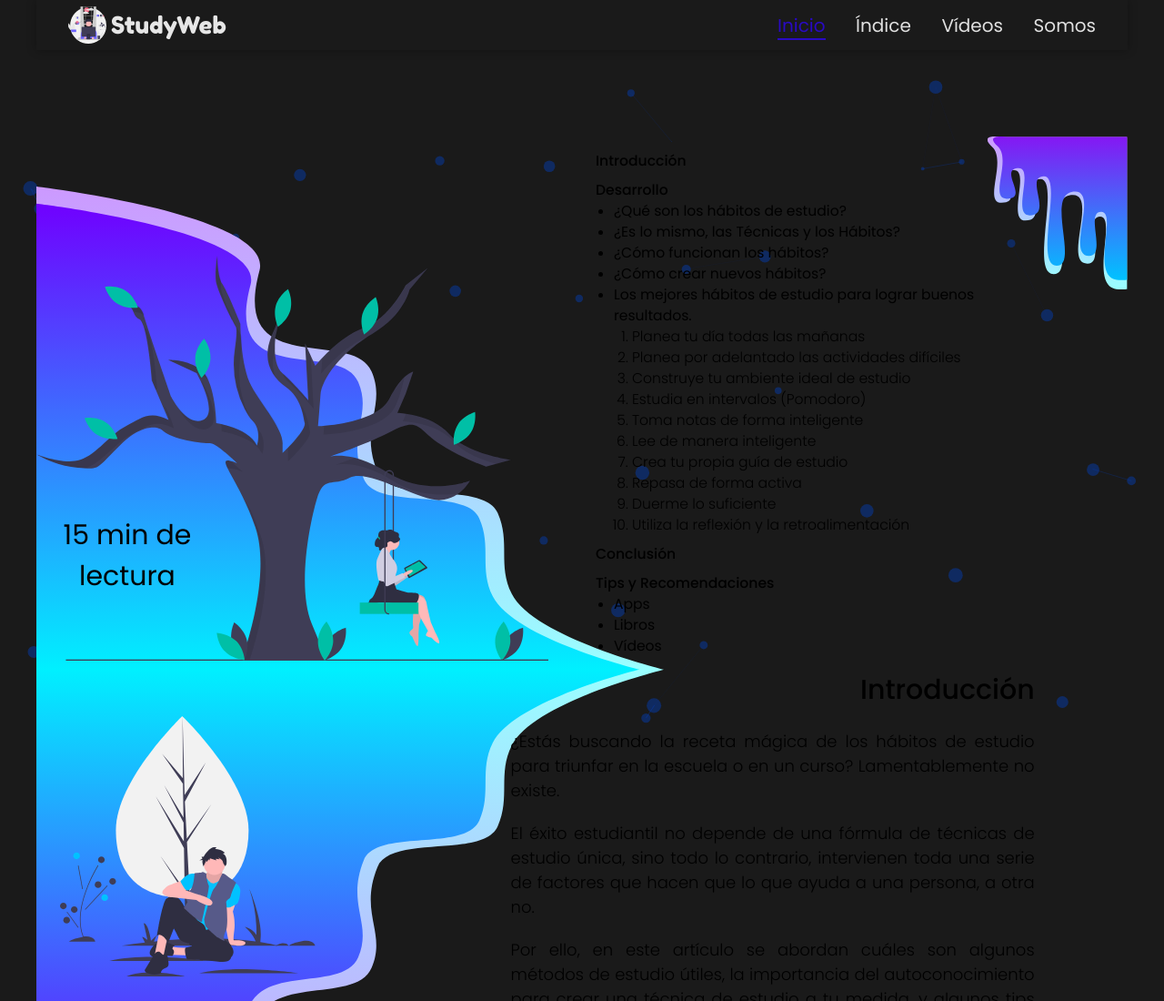
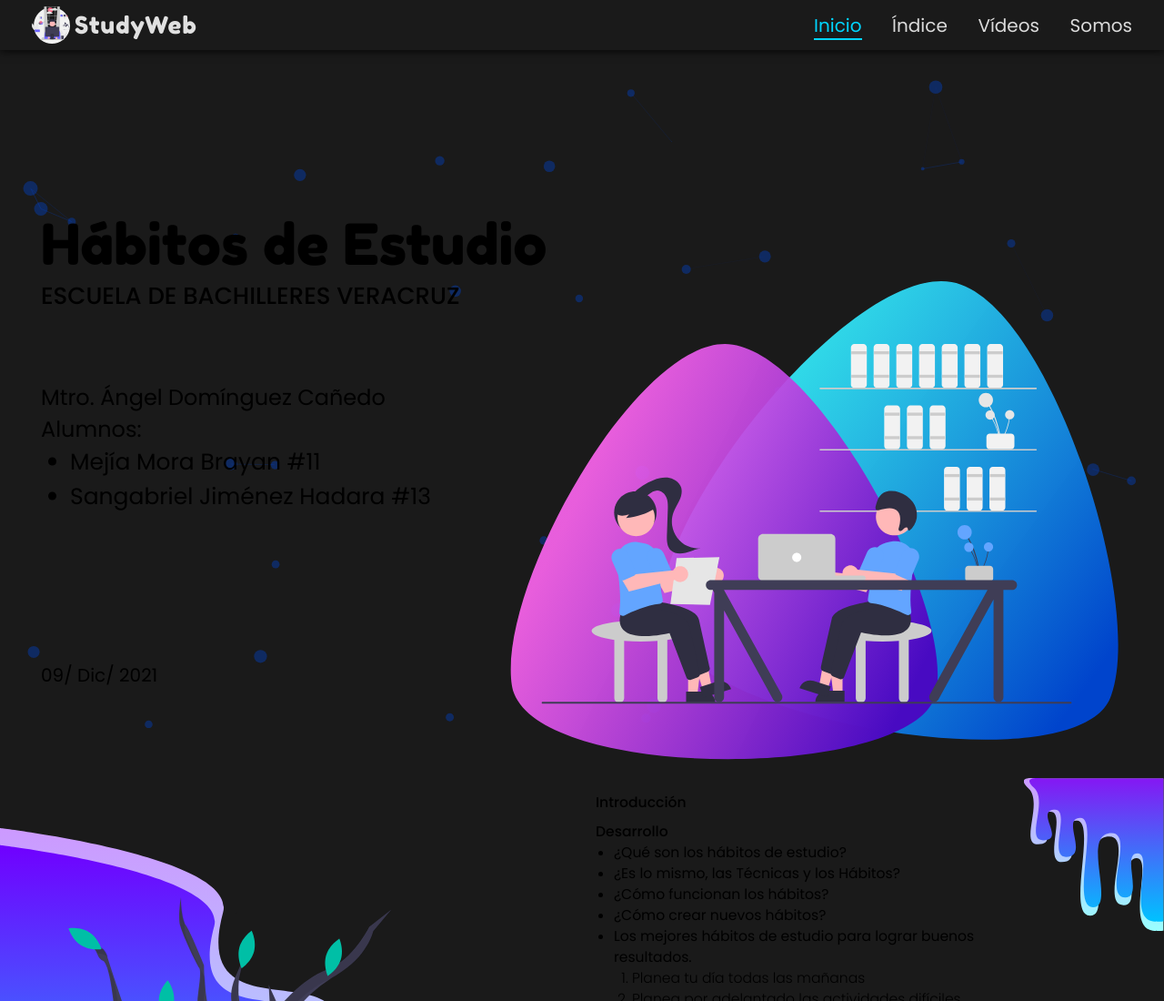
Before and after one commit to brianlewyn/WebPage-02, a plain HTML site: page index.html in a window 1280 px wide. Shown: the top 1100 px of the page at 91% size. Drawn offline with nearby package versions, Linux system fonts and the light colour scheme.

Commit message:
El NavBar, listo. Ahora sigue HomePage

```diff
--- a/CSS/Main.css
+++ b/CSS/Main.css
@@ -1,7 +1,13 @@
+/* ========== Grid-Container ========== */
+.Grid-Container {
+   position: static;
+}
+
+
 /* ========== For All The Main Content ========== */
 main {
    position: relative;
-   width: var(--Vw);
+   width: 100%;
    padding-top: 5.5rem;
 }
 main img {
--- a/SASS/NavBar.scss
+++ b/SASS/A00-NavBar.scss
@@ -1,42 +1,48 @@
 // [Sass]:[Text]:[Config-Main]
-// $Primary-Color: hsl(0, 0%, 10%);
-// $Secondary-Color: hsl(0, 0%, 12%);
-// $Terciary-Color: hsl(0, 0%, 14%);
-// $Quaternary-Color: hsl(0, 0%, 16%);
+
+$PrimaryMain:     hsl(0, 0%, 10%);
+$SecondaryMain:   hsl(0, 0%, 12%);
+$TerciaryMain:    hsl(0, 0%, 14%);
+$QuaternaryMain:  hsl(0, 0%, 16%);
 $Link: hsl(250, 90%, 40%);
 
-// [Sass]:[Text]:[DarkMode]
-$Primary-Color: hsl(0, 0%, 90%);
-$Secondary-Color: hsl(0, 0%, 88%);
-$Terciary-Color: hsl(0, 0%, 86%);
-$Quaternary-Color: hsl(0, 0%, 84%);
-// $Link: hsl(250, 90%, 40%);
+$PrimaryDark:     hsl(0, 0%, 88%);
+$SecondaryDark:   hsl(0, 0%, 86%);
+$TerciaryDark:    hsl(0, 0%, 84%);
+$QuaternaryDark:  hsl(0, 0%, 82%);
+$Link: hsl(250, 90%, 40%);
 
-
-// [Sass]:[Color]:[Config-Main]
-// [Very Light, Light, Dark, Very Dark];
-// $Background: hsl(0, 0%, 96%);
 $Purple-VL: hsla(270, 100%, 80%, 100%);
-$Purple-L: hsla(305, 100%, 70%, 90%);
-$D-Purple: hsla(270, 85%, 60%, 100%);
+$Purple-L:  hsla(305, 100%, 70%, 90%);
+$D-Purple:  hsla(270, 85%, 60%, 100%);
 $VD-Purple: hsla(250, 90%, 40%, 90%);
 
-// [Sass]:[Color]:[DarkMode]
-$Background: linear-gradient(
+$HighLighter: hsl(190, 100%, 50%);
+$HighLighter2: hsl(0, 0%, 20%);
+
+$ConfigMain: linear-gradient(
+   to top left,
+   hsl(0, 0%, 95%) 0%,
+   hsl(0, 0%, 95%) 100%
+);
+$ConfigDark: linear-gradient(
    to top left,
    hsl(0, 0%, 10%) 0%,
-   hsl(0, 0%, 10%) 100% );
+   hsl(0, 0%, 10%) 100%
+);
 
-// Variables (SASS) [Unit and size]
 $Unit: 1rem;
 $NavBar: 5.5rem;
 $Vh: calc(100vh - $NavBar);
 $Vw: 100%;
 
+
 // Functions (SASS)
 @function size($x) {
    @return $x * $Unit;
 }
+
+
 
 /* ================== CSS ================== */
 * {
@@ -51,22 +57,25 @@ html {
    scroll-behavior: smooth;
 }
 
+
 /* ==== Scrollbar ==== */
 ::-webkit-scrollbar {
-	width: 1rem;
+	width: 1.2rem;
 }
 ::-webkit-scrollbar-track {
-	background: hsl(0, 0%, 32%);
+	background: $HighLighter2;
 }
 ::-webkit-scrollbar-thumb {
-	background: hsl(190, 100%, 60%);
+	background: $HighLighter;
 }
+
 
 /* ========== ParticlesJS ========== */
 body {
-   display: flex;
-   justify-content: center;
-   background: $Background;
+   background: $ConfigMain;
+}
+#Dark {
+   background: $ConfigDark;
 }
 #particles-js {
    height: 100vh;
@@ -76,33 +85,31 @@ body {
 }
 
 
-/* ========== Grid-Container ========== */
-.Grid-Container {
-   position: relative;
-   display: flex;
-   align-content: center;
-   justify-content: center;
-   flex-direction: column;
-   max-width: 1200px;
-}
-
-/* ========== Navigation ========== */
+/* ========== NavBar ========== */
 header.NavBar {
-   position: relative;
+   position: fixed;
    top: 0;
    left: 0;
+
    height: $NavBar;
-   width: 100%;
+   width: 100vw;
    padding: 0 3.5rem;
+
    display: flex;
 	align-items: center;
 	justify-content: space-between;
-   background: $Background;
-   box-shadow: 0px 0px 10px 0px rgba(0,0,0,0.3);
+
+   background: $ConfigMain;
+   box-shadow: 0px 0px 10px 0px rgba(0,0,0,.3);
    z-index: 500;
 }
+#Dark header.NavBar {
+   background: $ConfigDark;
+   box-shadow: 0px 0px 10px 0px rgba(0,0,0, 1);
+}
 
-/* header [+] */
+
+/* Logo[+] */
 .NavBar__Logo {
    height: 100%;
 	display: flex;
@@ -115,11 +122,16 @@ header.NavBar {
 .Page-Title {
    font-family: 'Fredoka One', 'Poppins';
    font-size: size(2.6);
-   color: $Primary-Color;
+   letter-spacing: 1px;
+   color: $PrimaryMain;
    margin-left: 0.5rem;
 }
+#Dark .Page-Title {
+   color: $PrimaryDark;
+}
 
-/* header [+] */
+
+/* Navigation[+] */
 nav.NavBar__Links {
    height: 4rem;
    display: flex;
@@ -132,23 +144,36 @@ nav.NavBar__Links {
    list-style: none;
 
    a {
+      // display: none;
       font-size: size(2);
       font-weight: 400;
       text-decoration: none;
-      color: $Secondary-Color;
+      color: $SecondaryMain;
 
       &.Active-Home,
       &:hover {
          color: $Link;
-         border-bottom: 2px solid $VD-Purple;
+         border-bottom: 2px solid $Link;
+      }
+   }
+}
+#Dark .NavBar__Links ul {
+   a {
+      color: $SecondaryDark;
+
+      &.Active-Home,
+      &:hover {
+         color: $HighLighter;
+         border-bottom: 2px solid $HighLighter;
       }
    }
 }
 
+/* Naviagtion[+] → Icon[+]  */
 #Hamburger {
    display: none;
    font-size: size(2.4);
-   color: $Secondary-Color;
+   color: $SecondaryMain;
    margin: 0.4rem;
    padding: 0.4rem;
    cursor: pointer;
@@ -158,3 +183,11 @@ nav.NavBar__Links {
       background: #ccc;
    }
 }
+#Dark #Hamburger {
+   color: $SecondaryDark;
+
+   &:hover {
+      color: $HighLighter;
+      background: $HighLighter2;
+   }
+}
--- /dev/null
+++ b/SASS/A01-HomePage.scss
@@ -0,0 +1,72 @@
+/* ========== [Home-Page] ========== */
+div.Home-Page {
+   height: 100vh;
+   padding: 2rem 4.5rem;
+}
+.Padding_Home-Objetes {
+   height: 100%;
+   position: relative;
+   overflow: hidden;
+}
+
+
+/* [+] */
+.Home-Page__Topic {
+   display: inline-block;
+   position: absolute;
+   top: 50%;
+   left: 0;
+   transform: translateY(-28vh);
+}
+h1 {
+   font-family: 'Fredoka One', 'Poppins';
+   font-weight: 500;
+   font-size: 6.2rem;
+}
+.School {
+   font-size: 2.6rem;
+   font-weight: 500;
+   text-transform: uppercase;
+   color: var(--TextGrey);
+}
+
+
+/* [+] */
+.Home-Page__Names {
+   display: inline-block;
+   position: absolute;
+   top: 50%;
+   left: 0;
+   transform: translateY(-25%);
+}
+.Teacher,
+.List-Title {
+   font-size: 2.4rem;
+   color: var(--TextGrey);
+}
+.List-Authors {
+   padding-left: 3.2rem;
+}
+.List-Authors li {
+   font-size: 2.5rem;
+   color: var(--TextGrey);
+}
+
+
+/* [+] */
+.Home-Page__Date {
+   font-size: 2rem;
+   position: absolute;
+   top: 50%;
+   left: 0;
+   transform: translateY(34vh);
+}
+
+
+/* [IMG] */
+.Cover-Page-SVG {
+   width: 65vw;
+   position: absolute;
+   bottom: -4rem;
+   right: -3rem;
+}
--- a/index.html
+++ b/index.html
@@ -12,9 +12,11 @@
    <link href='https://unpkg.com/boxicons@2.0.9/css/boxicons.min.css' rel='stylesheet'>
 
    <!-- My Styles Sheets CSS file -->
-   <link rel="stylesheet" href="CSS/NavBar.css">
+   <link rel="stylesheet" href="CSS/A00-NavBar.css">
+   <link rel="stylesheet" href="CSS/A01-HomePage.css">
+
    <link rel="stylesheet" href="CSS/Main.css">
-   <link rel="stylesheet" href="CSS/Main[Home-Page].css">
+   <!-- <link rel="stylesheet" href="CSS/Main[Home-Page].css"> -->
    <link rel="stylesheet" href="CSS/Main[Menu-Page].css">
    <link rel="stylesheet" href="CSS/Main[Intro].css">
    <link rel="stylesheet" href="CSS/Main[Devp].css">
@@ -24,7 +26,7 @@
    <title>Study Web2</title>
 </head>
 
-<body>
+<body id="Dark">
    <!-- ID Particles -->
    <div id="particles-js"></div>
 
```
Also changed, not shown: CSS/A00-NavBar.css, CSS/A01-HomePage.css (added).
